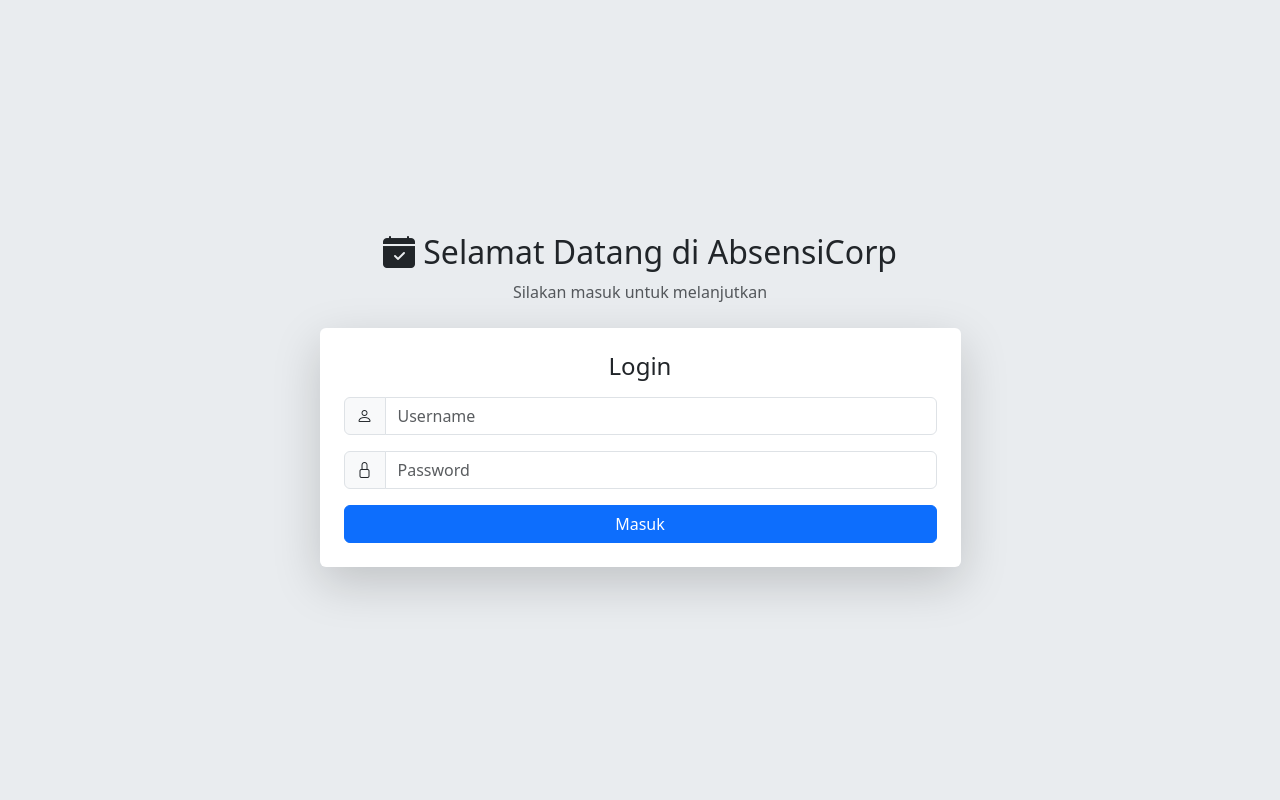
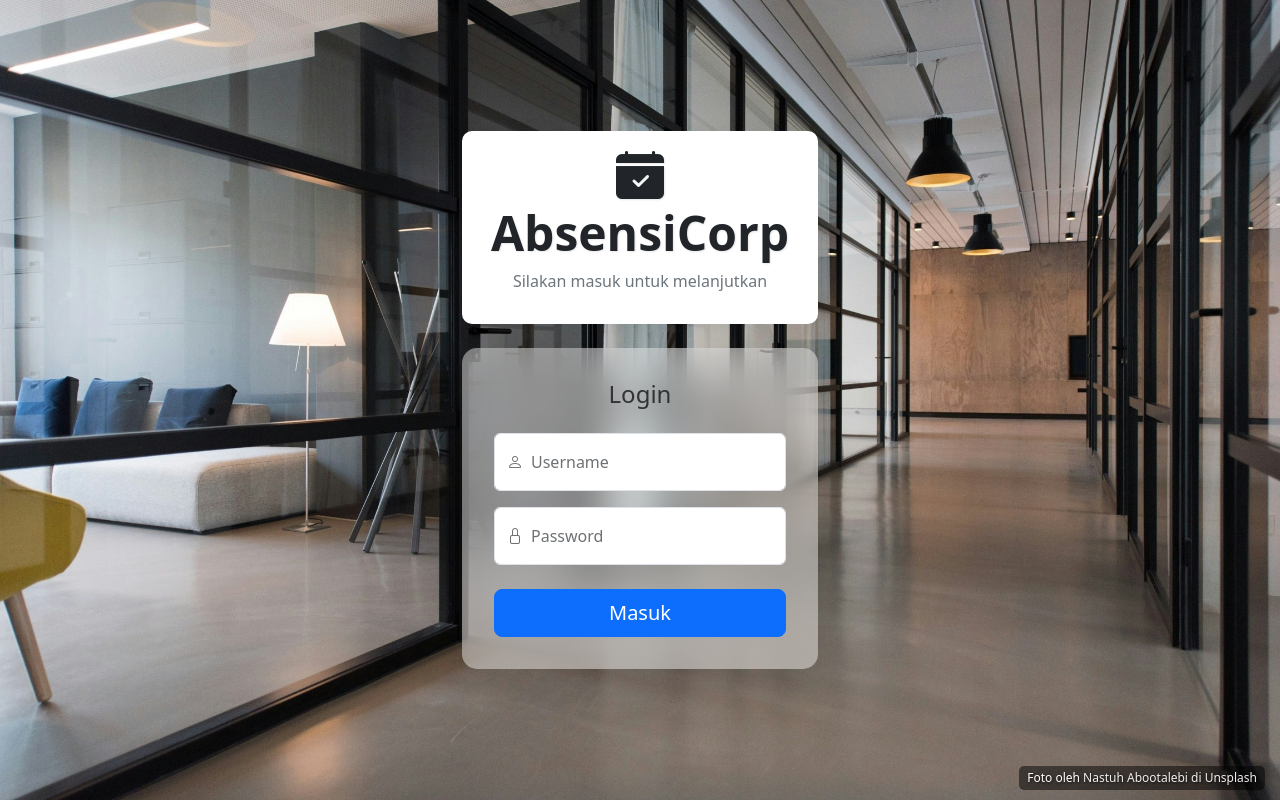
Before and after one commit to FadhilDjibran/Crud_Absensi, a PHP site: page /auth/login.php in a window 1280 px wide. Run offline with PHP 8.4, Linux system fonts and the light colour scheme.

Commit message:
revamped login page

```diff
--- a/auth/login.php
+++ b/auth/login.php
@@ -1,8 +1,8 @@
 <?php
 // File: auth/login.php
-require_once '../config/config.php'; // This should ideally call session_start()
+require_once '../config/config.php'; // Ini seharusnya memanggil session_start()
 
-// Jika sudah login, langsung arahkan ke dashboard
+// Jika sudah login, langsung arahkan ke dasbor
 if (isset($_SESSION['user_id'])) {
     header("Location: ../halaman/dasbor.php");
     exit;
@@ -10,8 +10,6 @@ if (isset($_SESSION['user_id'])) {
 
 $message = '';
 $message_type = ''; // 'success' atau 'danger'
-
-// registrasi dihapus
 
 // Proses Login
 if (isset($_POST['login'])) {
@@ -42,7 +40,6 @@ if (isset($_POST['login'])) {
     }
     $stmt->close();
 }
-
 ?>
 <!DOCTYPE html>
 <html lang="id">
@@ -52,37 +49,96 @@ if (isset($_POST['login'])) {
     <title>Login - AbsensiCorp</title>
     <link href="../assets/css/bootstrap.min.css" rel="stylesheet">
     <link rel="stylesheet" href="https://cdn.jsdelivr.net/npm/bootstrap-icons@1.11.3/font/bootstrap-icons.min.css">
-    <style> body { background-color: #e9ecef; } </style>
+
+    <style>
+        body {
+            /* Gambar latar belakang dari Unsplash */
+            background-image: url('../assets/img/loginBG.jpg');
+            background-size: cover;
+            background-position: center;
+            background-repeat: no-repeat;
+            display: flex;
+            align-items: center;
+            justify-content: center;
+            min-height: 100vh;
+            margin: 0;
+        }
+        .login-card {
+            /* Efek glassmorphism */
+            background: rgba(255, 255, 255, 0.4);
+            backdrop-filter: blur(20px);
+            -webkit-backdrop-filter: blur(10px);
+            border: 1px solid rgba(255, 255, 255, 0.2);
+            border-radius: 15px;
+        }
+        .login-card .card-body {
+            padding: 2rem;
+        }
+        .login-title {
+            color: #333;
+        }
+        /* PERBAIKAN: Style baru untuk container logo */
+        .logo-container {
+            background-color: rgba(255, 255, 255, 1); /* Latar belakang putih semi-transparan */
+            padding: 15px 15px;
+            border-radius: 10px;
+            box-shadow: 0 4px 20px rgba(0,0,0,0.1);
+        }
+        .logo-text {
+            text-shadow: 1px 1px 2px rgba(0,0,0,0.1); /* Bayangan teks halus sebagai outline */
+        }
+        .photo-credit {
+            position: fixed;
+            bottom: 10px;
+            right: 15px;
+            font-size: 12px;
+            color: white;
+            text-shadow: 1px 1px 3px rgba(0, 0, 0, 0.7);
+            background-color: rgba(0, 0, 0, 0.5);
+            padding: 3px 8px;
+            border-radius: 5px;
+        }
+        .photo-credit a {
+            color: #eee;
+            text-decoration: none;
+        }
+        .photo-credit a:hover {
+            color: #fff;
+        }
+    </style>
 </head>
 <body>
+
 <div class="container">
-    <div class="row justify-content-center align-items-center" style="min-height: 100vh;">
-        <div class="col-md-8 col-lg-7"> <div class="text-center mb-4">
-                <h2><i class="bi bi-calendar-check-fill"></i> Selamat Datang di AbsensiCorp</h2>
-                <p class="text-muted">Silakan masuk untuk melanjutkan</p>
+    <div class="row justify-content-center">
+        <div class="col-md-7 col-lg-5 col-xl-4">
+            <!-- PERBAIKAN: Menambahkan kelas .logo-container -->
+            <div class="text-center mb-4 logo-container">
+                <h2 class="fw-bold text-dark display-5 logo-text"><i class="bi bi-calendar-check-fill"></i> AbsensiCorp</h2>
+                <p class="text-secondary">Silakan masuk untuk melanjutkan</p>
             </div>
 
             <?php if($message): ?>
-                <div class="alert alert-<?= $message_type ?> alert-dismissible fade show" role="alert">
-                    <?= htmlspecialchars($message) ?>
+                <div class="alert alert-danger alert-dismissible fade show" role="alert">
+                    <?php echo htmlspecialchars($message); ?>
                     <button type="button" class="btn-close" data-bs-dismiss="alert" aria-label="Close"></button>
                 </div>
             <?php endif; ?>
 
-            <div class="card shadow-lg border-0">
-                <div class="card-body p-4">
-                    <div>
-                        <h4 class="mb-3 text-center">Login</h4> <form method="POST">
-                            <div class="input-group mb-3">
-                                <span class="input-group-text"><i class="bi bi-person"></i></span>
-                                <input type="text" class="form-control" name="username_log" placeholder="Username" required>
+            <div class="card shadow-lg border-0 login-card">
+                <div class="card-body">
+                    <h4 class="mb-4 text-center login-title">Login</h4>
+                    <form method="POST">
+                        <div class="form-floating mb-3">
+                            <input type="text" class="form-control" id="username" name="username_log" placeholder="Username" required>
+                            <label for="username"><i class="bi bi-person me-2"></i>Username</label>
                         </div>
-                            <div class="input-group mb-3">
-                                <span class="input-group-text"><i class="bi bi-lock"></i></span>
-                                <input type="password" class="form-control" name="password_log" placeholder="Password" required>
+                        <div class="form-floating mb-3">
+                            <input type="password" class="form-control" id="password" name="password_log" placeholder="Password" required>
+                            <label for="password"><i class="bi bi-lock me-2"></i>Password</label>
                         </div>
-                            <div class="d-grid">
-                                <button type="submit" name="login" class="btn btn-primary">Masuk</button>
+                        <div class="d-grid mt-4">
+                            <button type="submit" name="login" class="btn btn-primary btn-lg">Masuk</button>
                         </div>
                     </form>
                 </div>
@@ -90,7 +146,11 @@ if (isset($_POST['login'])) {
         </div>
     </div>
 </div>
+
+<div class="photo-credit">
+    Foto oleh <a href="https://unsplash.com/@sunday_digital" target="_blank">Nastuh Abootalebi di Unsplash</a>
 </div>
+
 <script src="../assets/js/bootstrap.bundle.min.js"></script>
 </body>
 </html>
--- a/fungsi/proses_absensi.php
+++ b/fungsi/proses_absensi.php
@@ -6,7 +6,7 @@ require_once '../config/config.php';
 require_once '../auth/auth.php';
 
 // Menyiapkan variabel untuk halaman tampilan
-$page_title = "Data Absensi (Disetujui)";
+$page_title = "Data Absensi";
 
 // Logika untuk Notifikasi (Flash Message)
 $flash_message_text = '';
```
Also changed, not shown: assets/img/loginBG.jpg (added). Lines whose indentation alone changed are shown as unchanged.
